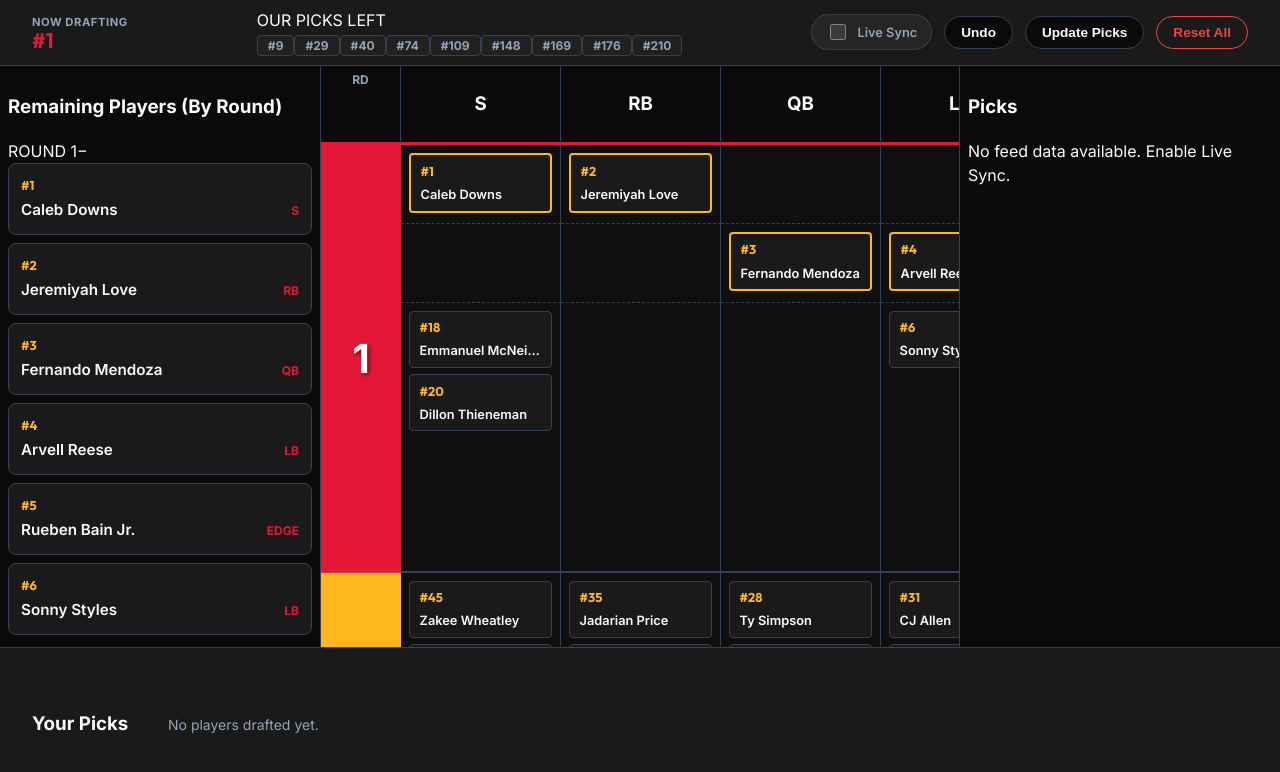
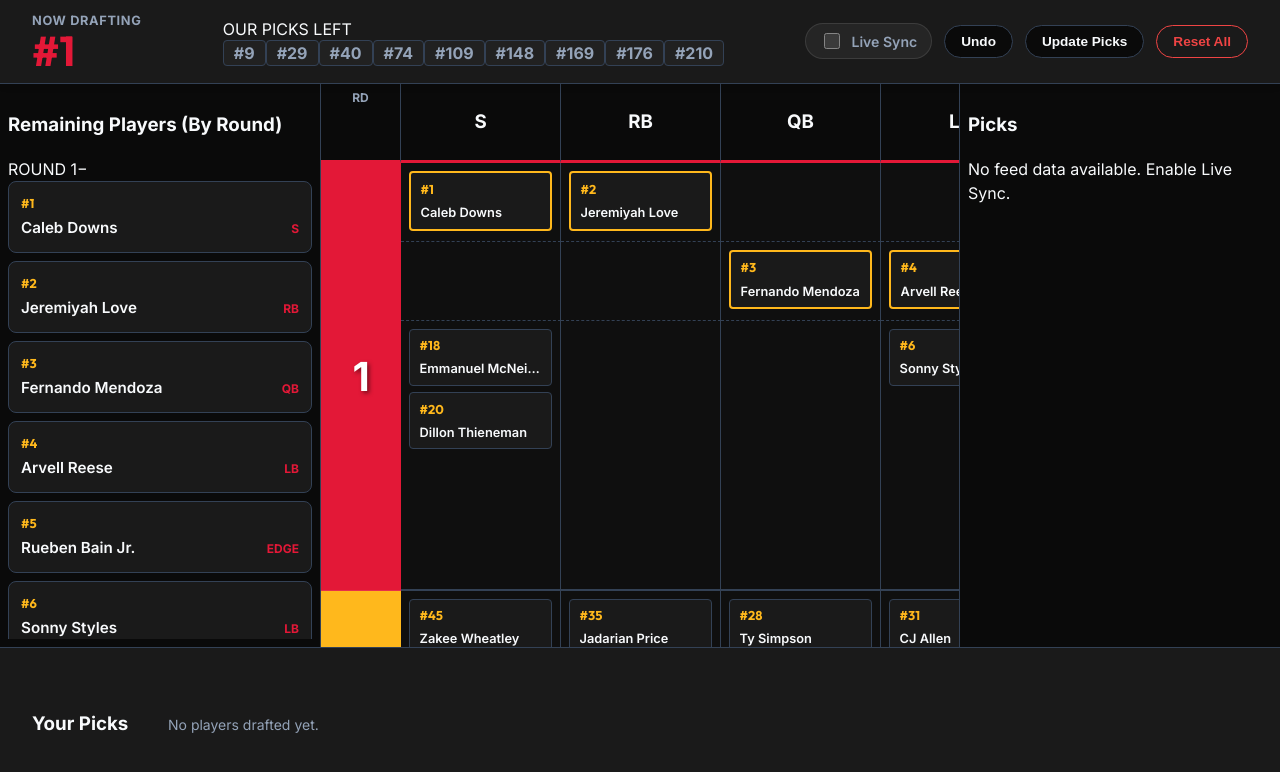
Before and after one commit to FBrand/DraftBoard, a React (Vite) app: page / in a window 1280 px wide. Shown: the top 772 px of the page. Built offline with nearby package versions, Linux system fonts and the light colour scheme.

Commit message:
fix top panel text size

```diff
--- a/src/index.css
+++ b/src/index.css
@@ -60,7 +60,7 @@ body {
   align-items: center;
   z-index: 50;
   box-shadow: 0 4px 6px -1px rgb(0 0 0 / 0.1);
-  height: 52px;
+  height: 70px;
 }
 
 .pick-info {
@@ -70,14 +70,14 @@ body {
 }
 
 .pick-label {
-  font-size: 0.7rem;
+  font-size: 0.8rem;
   color: var(--text-dim);
   letter-spacing: 0.05em;
   font-weight: 700;
 }
 
 .pick-number {
-  font-size: 1.3rem;
+  font-size: 2.6rem;
   font-weight: 800;
   font-family: 'Outfit', sans-serif;
   color: var(--accent-color);
@@ -87,7 +87,7 @@ body {
 .our-pick-badge {
   background: var(--gold-color);
   color: #000;
-  font-size: 0.65rem;
+  font-size: 1.0rem;
   padding: 2px 6px;
   border-radius: 4px;
   font-weight: 800;
@@ -217,7 +217,7 @@ body {
   border: 1px solid var(--border-color);
   padding: 2px 10px;
   border-radius: 4px;
-  font-size: 0.75rem;
+  font-size: 1rem;
   font-weight: 700;
   color: var(--text-dim);
   transition: all 0.2s;
@@ -244,7 +244,7 @@ body {
   background: rgba(255, 255, 255, 0.05);
   padding: 6px 14px;
   border-radius: 20px;
-  font-size: 0.8rem;
+  font-size: 0.88rem;
   font-weight: 600;
   color: var(--text-dim);
   cursor: pointer;
```
